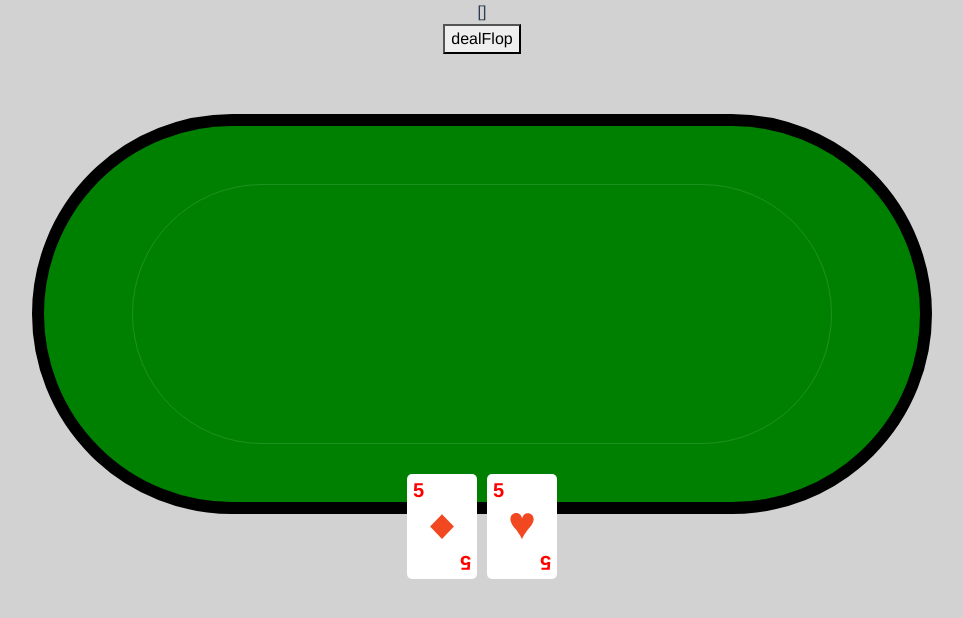
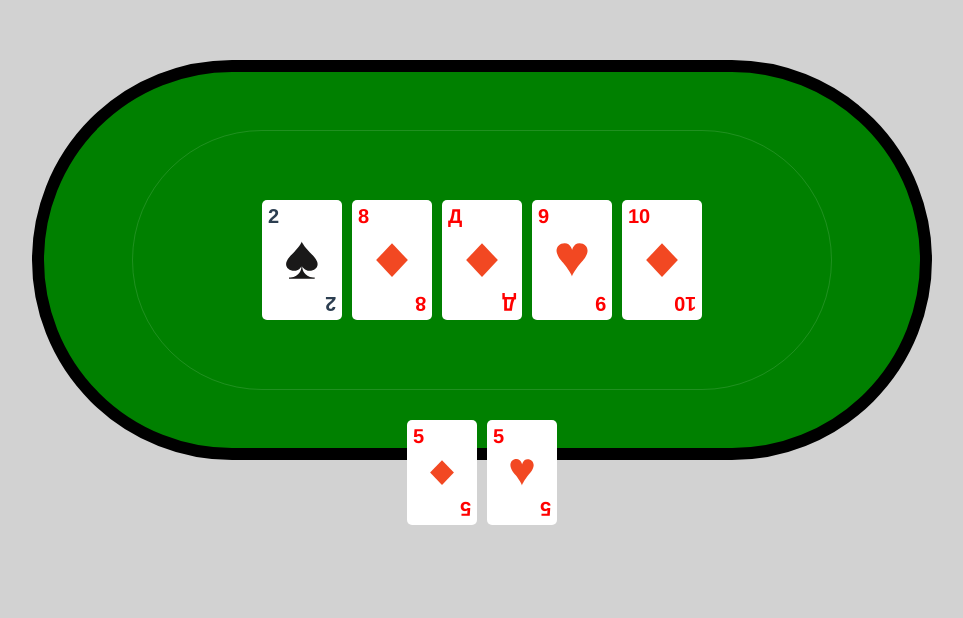
Before and after one commit to liakhim/holdem37, a Vue app: page / in a window 1280 px wide. Shown: the top 618 px of the page, without its empty margins (158-1121 px from the left). Built offline with nearby package versions, Linux system fonts and the light colour scheme.

Commit message:
deal functions (temp settimeout and created)

```diff
--- a/src/components/CardItem.vue
+++ b/src/components/CardItem.vue
@@ -8,7 +8,7 @@
          ]">
 
         <div class="card-item-value">
-            <p :class="{'red': item.suit === 0 || item.suit === 1}">{{item.value}}</p>
+            <p :class="{'red': item.suit === 0 || item.suit === 1}">{{convertValue(item.value).label}}</p>
         </div>
 
         <div class="card-item-icon">
@@ -18,12 +18,13 @@
 
         <div class="card-item-value justify-content-end">
             <p :class="{'red': item.suit === 0 || item.suit === 1}"
-               :style="{'transform':'rotate(180deg)'}">{{item.value}}</p>
+               :style="{'transform':'rotate(180deg)'}">{{convertValue(item.value).label}}</p>
         </div>
     </div>
 </template>
 <script>
     import { ref } from 'vue'
+    import { mapGetters } from 'vuex'
     export default {
         props: {
             itemData: {},
@@ -39,6 +40,14 @@
             return {
                 item,
                 highlightMode
+            }
+        },
+        computed: {
+            ...mapGetters('a', ['getValues'])
+        },
+        methods: {
+            convertValue (value) {
+                return this.getValues.find(v => v.value === value)
             }
         }
     }
--- a/src/components/GameTable.vue
+++ b/src/components/GameTable.vue
@@ -1,14 +1,10 @@
 <template>
-    <div>
-        {{getChosenCards}}
-    </div>
-    <button @click="dealFlop">dealFlop</button>
     <div class="game-table">
         <div class="game-table-frame">
             <div class="cards">
-                <CardItem v-for="(item) in getChosenCards"
+                <CardItem v-for="(item) in getBoard"
                           :size="'middle'"
-                          :highlight-mode-prop="true"
+                          :highlight-mode-prop="false"
                           :item-data="item"
                           :key="item.id"/>
             </div>
@@ -46,13 +42,33 @@
         },
         methods: {
             ...mapActions('a', ['setDeckAction', 'test']),
-            ...mapMutations('a', ['moveToTable', 'chooseCards']),
+            ...mapMutations('a', ['moveToTable', 'chooseCards', 'setBoard']),
             dealFlop () {
+                console.log('flop')
                 this.chooseCards(3)
+                for (let i = 0; i < this.getChosenCards.length; i++) {
+                    this.setBoard(this.getChosenCards[i])
+                }
+            },
+            dealRiver () {
+                console.log('river')
+                this.chooseCards(1)
+                this.setBoard(this.getChosenCards[0])
+            },
+            dealTurn () {
+                console.log('turn')
+                this.chooseCards(1)
+                this.setBoard(this.getChosenCards[0])
             }
-
         },
         created () {
+            this.dealFlop()
+            setTimeout(() => {
+                this.dealRiver()
+            }, 1000)
+            setTimeout(() => {
+                this.dealTurn()
+            }, 2000)
             // this.$store.dispatch('table/setDeckAction')
             // this.setDeckAction({ id: 0, suit: 0, value: 2, location: 'inDeck', highlighted: false })
         }
--- a/src/store/modules/table.js
+++ b/src/store/modules/table.js
@@ -112,6 +112,9 @@ const table = {
         ]
     }),
     getters: {
+        getValues (state) {
+          return state.values
+        },
         getHand (state) {
             return state.hand
         },
```
